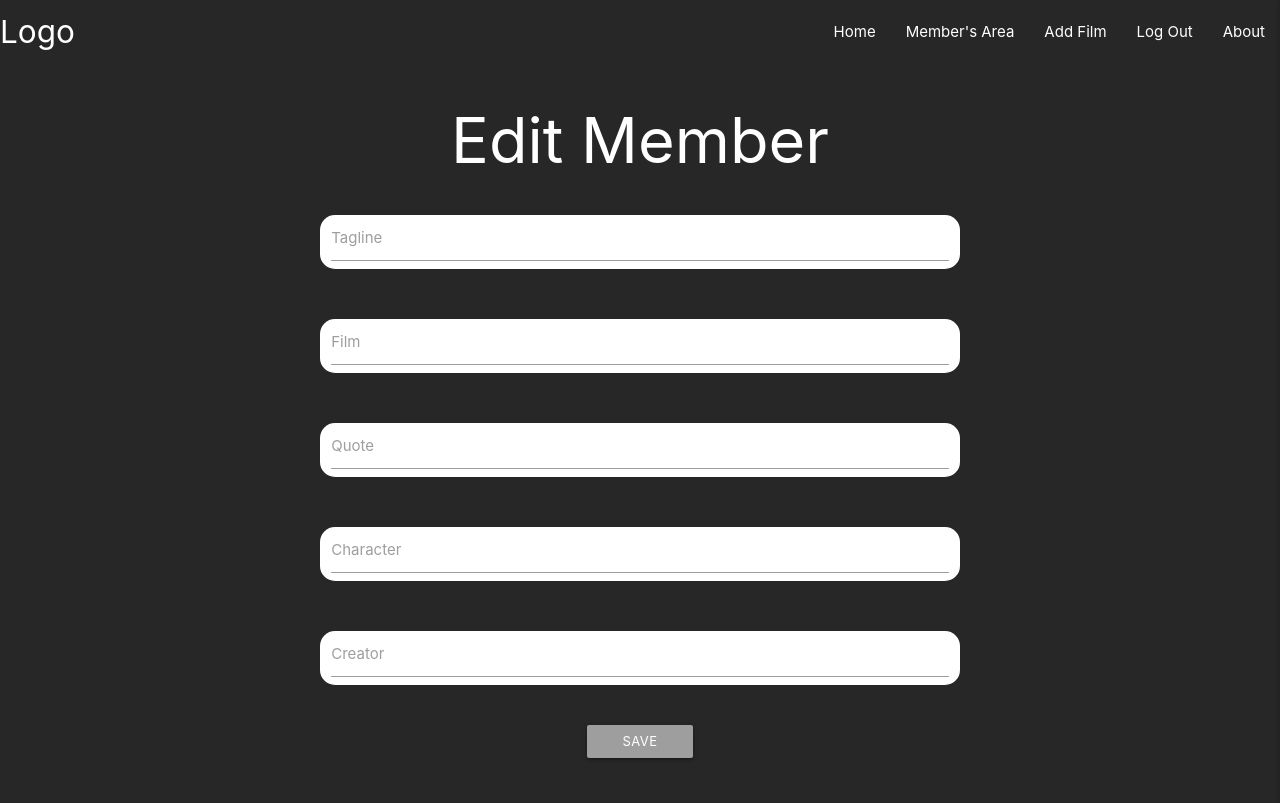
After one commit to trdownie/the-art-of-film, a Flask app: page /edit_member/1 in a window 1280 px wide. The commit adds this page. Run offline with Flask 2, Linux system fonts and the light colour scheme; the visitor is signed in with stand-in values (Sample User, id 1); data that the repository does not hold is empty; some libraries are stand-ins or nearby versions.

Commit message:
Added edit_member.html page and functionality

```diff
--- a/app.py
+++ b/app.py
@@ -118,6 +118,36 @@ def members(member):
     # 3) IF NOT LOGGED IN RETURN USER TO LOGIN PAGE
     else:
         return redirect(url_for("login"))
+
+
+@app.route("/edit_member/<member_id>", methods=["GET", "POST"])
+def edit_member(member_id):
+    # 1) DEFINE THE MEMBER DICT. FOR USE
+    member = mongo.db.users.find_one(
+        {"username": session["member"]})
+    # 2) ON SUBMIT, UPDATE MEMBER DETAILS
+    if request.method == "POST":
+        # a) use the update method
+        mongo.db.users.update(
+            # i) find the user document
+            {"_id": ObjectId(member_id)},
+            # ii) use the $set method to add/update items
+            {'$set': {
+                    "tagline": request.form.get("tagline"),
+                    "film": request.form.get("film"),
+                    "quote": request.form.get("quote"),
+                    "character": request.form.get("character"),
+                    "creator": request.form.get("creator"),
+                }
+            }
+        )
+        # b) display a success message
+        flash("Here's looking at you, kid.")
+        # c) return the user back to the updated Member's Area
+        return redirect(url_for("members", member=member))
+
+    # 2) DEFAULT VIEW ACTION: DISPLAY PRE-POPULATED EDIT MEMBER TEMPLATE
+    return render_template("edit_member.html", member=member)
 
 
 @app.route("/logout")
--- /dev/null
+++ b/templates/edit_member.html
@@ -0,0 +1,47 @@
+{% extends "base.html" %}
+{% block content %}
+<h1 class="center-align">Edit Member</h1>
+
+
+<div class="row">
+    <form class="col s12 m8 l6 offset-m2 offset-l3" method="POST" action="{{ url_for('edit_member', member_id=member._id) }}">
+        <div class="row">
+            <div class="input-field col s12 field">
+                <input value="{{ member.tagline }}" id="tagline" name="tagline" type="text" class="">
+                <label for="tagline">Tagline</label>
+            </div>
+        </div>
+        <div class="row">
+            <div class="input-field col s12 field">
+                <input  value="{{ member.film }}" id="film" name="film" type="text" class="">
+                <label for="film">Film</label>
+            </div>
+        </div>
+        <div class="row">
+            <div class="input-field col s12 field">
+                <input  value="{{ member.quote }}" id="quote" name="quote" type="text" class="">
+                <label for="quote">Quote</label>
+            </div>
+        </div>
+        <div class="row">
+            <div class="input-field col s12 field">
+                <input  value="{{ member.character }}" id="character" name="character" type="text" class="">
+                <label for="character">Character</label>
+            </div>
+        </div>
+        <div class="row">
+            <div class="input-field col s12 field">
+                <input  value="{{ member.creator }}" id="creator" name="creator" type="text" class="">
+                <label for="creator">Creator</label>
+            </div>
+        </div>
+        <div class="row">
+            <button type="submit" class="col s6 m4 l2 offset-s3 offset-m4 offset-l5 btn-small grey white-text">Save</button>
+        </div>
+
+    </form>
+  </div>
+
+
+
+{% endblock %}
--- a/templates/members.html
+++ b/templates/members.html
@@ -16,6 +16,8 @@
             <h5 class="left-align">Creator: {{ member.creator }}</h5>
         </div>
     </div>
-
+    <div class="center-align">
+        <a href="{{ url_for('edit_member', member_id=member._id) }}" class="waves-effect waves-light btn yellow black-text center-align"><i class="fas fa-pen left"></i>Edit Profile</a>
+    </div>
 
 {% endblock %}
```
